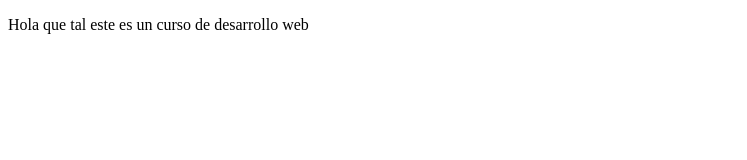
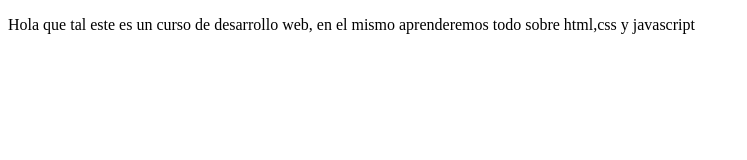
Before and after one commit to sebastianc94/proyectoDemoCursoPrework, a plain HTML site: page index.html in a window 1280 px wide. Shown: the whole page, without its empty margins (0-747 px from the left). Drawn offline with Linux system fonts and the light colour scheme.

Commit message:
cambios agregamos mas texto

```diff
--- a/index.html
+++ b/index.html
@@ -8,7 +8,8 @@
 </head>
 <body>
     <p>
-        Hola que tal este es un curso de desarrollo web
+        Hola que tal este es un curso de desarrollo web, en el mismo aprenderemos
+        todo sobre html,css y javascript
     </p>
 </body>
 </html>
```
